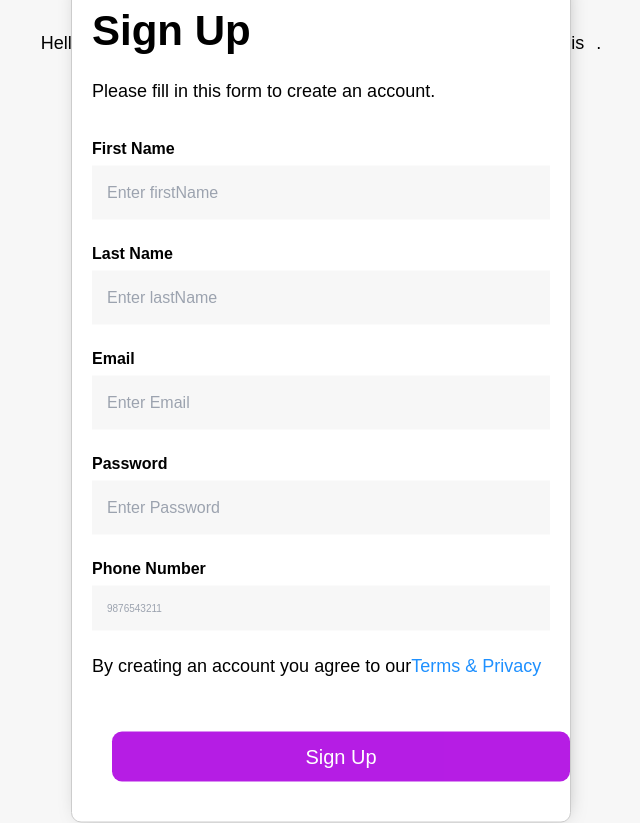
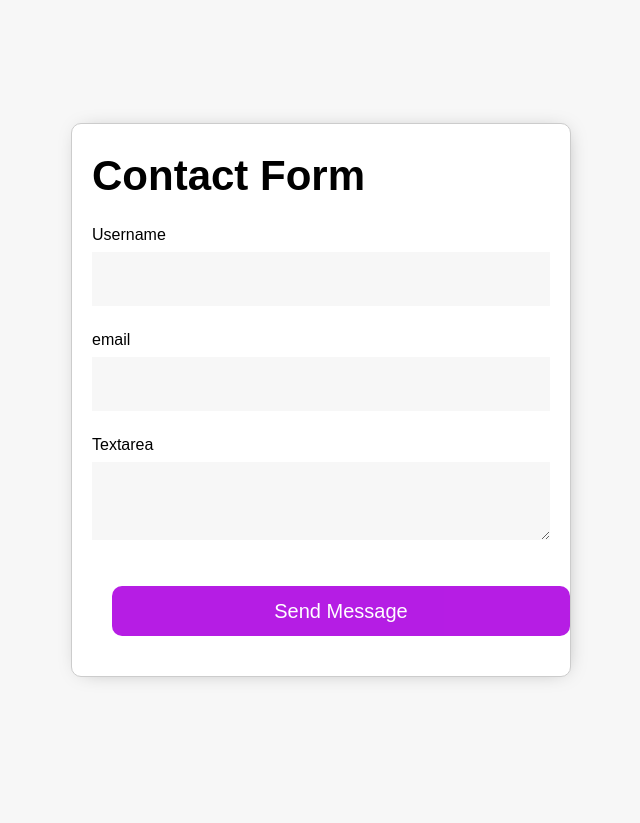
Before and after one commit to saniya0729/React, a React (Vite) app: page / in a window 1280 px wide. Shown: the whole page, without its empty margins (319-959 px from the left). After the commit the page ends 800 px from the top, so only its background shows below. Built offline with nearby package versions, Linux system fonts and the light colour scheme.

Commit message:
changes from local

```diff
--- /dev/null
+++ b/src/components/hooks/Forms/LoginForm.jsx
@@ -0,0 +1,57 @@
+import { useState } from "react";
+
+export const LoginForm = () => {
+  const [username, setUsername] = useState("")
+  const [password, setPassword] = useState("")
+
+  const handleFormSubmit = (e) => {
+    e.preventDefault();
+    const loginData = {
+      username: username,
+      password: password
+    }
+    console.log(loginData)
+  }
+
+
+
+  return (
+    <>
+      <form onSubmit={handleFormSubmit}>
+        <div className="container">
+          <h1>Sign Up</h1>
+
+          <label htmlFor="firstName">
+            <b>Username</b>
+          </label>
+          <input
+            type="text"
+            name="username"
+            placeholder="Enter username"
+            required
+            value={username}
+            onChange={(e) => setUsername(e.target.name)}
+          />
+
+          <label htmlFor="password">
+            <b>Password</b>
+          </label>
+          <input
+            type="password"
+            placeholder="Enter Password"
+            name="password"
+            required
+            value={password}
+            onChange={(e) => setPassword(e.target.value)}
+          />
+
+          <div className="clearfix">
+            <button type="submit" className="btn">
+              Login
+            </button>
+          </div>
+        </div>
+      </form>
+    </>
+  );
+};
--- /dev/null
+++ b/src/components/hooks/Forms/RegistrationReact.jsx
@@ -0,0 +1,127 @@
+//* Using Object State with Spread Operator
+//todo  Tasks:
+//? Refactor the registration form to use a single object (formData) as the initial state.
+//? Update input fields to use object properties.
+//? Use the spread operator to update the form data state efficiently.
+//? Discuss the benefits of using object state over multiple state variables.
+
+import { useState } from "react";
+
+export const RegistrationFormReact = () => {
+  const [user, setUser] = useState({
+    firstName: "",
+    lastName: "",
+    email: "",
+    password: "",
+    phoneNumber: "",
+  });
+
+  const handleInputChange = (e) => {
+    const { name, value } = e.target;
+    setUser((prev) => ({ ...prev, [name]: value }));
+  };
+
+  const handleFormSubmit = (event) => {
+    event.preventDefault();
+    console.log(user);
+  };
+
+  return (
+    <>
+      <form onSubmit={handleFormSubmit}>
+        <div className="container">
+          <h1>Sign Up</h1>
+          <p>Please fill in this form to create an account.</p>
+
+          <label htmlFor="firstName">
+            <b>First Name</b>
+          </label>
+          <input
+            type="text"
+            name="firstName"
+            placeholder="Enter firstName"
+            required
+            value={user.firstName}
+            onChange={handleInputChange}
+          />
+
+          <label htmlFor="lastName">
+            <b>Last Name</b>
+          </label>
+          <input
+            type="text"
+            name="lastName"
+            placeholder="Enter lastName"
+            required
+            value={user.lastName}
+            onChange={handleInputChange}
+          />
+
+          <label htmlFor="email">
+            <b>Email</b>
+          </label>
+          <input
+            type="text"
+            placeholder="Enter Email"
+            name="email"
+            required
+            value={user.email}
+            onChange={handleInputChange}
+          />
+
+          <label htmlFor="password">
+            <b>Password</b>
+          </label>
+          <input
+            type="password"
+            placeholder="Enter Password"
+            name="password"
+            required
+            value={user.password}
+            onChange={handleInputChange}
+          />
+
+          <label htmlFor="phone">
+            <b>Phone Number</b>
+          </label>
+
+          <input
+            type="phone"
+            name="phoneNumber"
+            placeholder="9876543211"
+            required
+            value={user.phoneNumber}
+            onChange={handleInputChange}
+          />
+
+          <p>
+            By creating an account you agree to our
+            <a href="#" style={{ color: "dodgerblue" }}>
+              Terms & Privacy
+            </a>
+          </p>
+
+          <div className="clearfix">
+            <button type="submit" className="btn">
+              Sign Up
+            </button>
+          </div>
+        </div>
+      </form>
+
+      <section
+        className="summary"
+        style={{ textAlign: "center", marginTop: "30px" }}
+      >
+        <p>
+          Hello, my name is
+          <span>
+            {user.firstName} {user.lastName}
+          </span>
+          . My email address is <span>{user.email}</span> and my phone number is
+          <span>{user.phoneNumber}</span>.
+        </p>
+      </section>
+    </>
+  );
+};
--- /dev/null
+++ b/src/components/hooks/Forms/contactForm.jsx
@@ -0,0 +1,92 @@
+import { useState } from "react";
+
+export const ContactForm = () => {
+  // 1st way for getting form data
+  // const [username, setUsername] = useState("")
+  // const [email, setEmail] = useState("")
+  // const [message, setMessage] = useState("")
+
+  // const handleFormSubmit = (e) => {
+  //     e.preventDefault()
+  //     const ContactData = {
+  //         username,
+  //         email,
+  //         message
+  //     }
+  //     console.log(ContactData)
+  // }
+
+  // 2nd way
+  const [contacts, setContacts] = useState({
+    username: "",
+    email: "",
+    message: "",
+  });
+  const handleInputChange = (e) => {
+    const { name, value } = e.target;
+    setContacts((prev) => ({
+      ...prev,
+      [name]: value,
+    }));
+  };
+  const handleFormSubmit = (e) => {
+    e.preventDefault();
+    const contactData = {
+      username,
+      email,
+      message,
+    };
+    console.log(contacts);
+  };
+
+  return (
+    <>
+      <div className="container">
+        <div className="card">
+          <h1>Contact Form</h1>
+          {/* <form action="" onSubmit={handleFormSubmit}>
+                        <label htmlFor="username">Username</label>
+                        <input type="text" name="username"value={contacts.username}  onChange={(e) => setUsername(e.target.value)} required autoComplete="off" />
+                        <label htmlFor="email">email</label>
+                        <input type="text" name="email" value={contacts.email} onChange={(e) => setEmail(e.target.value)} required autoComplete="off" />
+                        <label htmlFor="message">Textarea</label>
+                        <textarea type="text" name="message" value={contacts.message} onChange={(e) => setMessage(e.target.value)} required autoComplete="off" />
+                        <button type="submit">Send
+                         Message</button>
+                    </form> */}
+          {/* 2nd way */}
+          <form action="" onSubmit={handleFormSubmit}>
+            <label htmlFor="username">Username</label>
+            <input
+              type="text"
+              name="username"
+              value={contacts.username}
+              onChange={handleInputChange}
+              required
+              autoComplete="off"
+            />
+            <label htmlFor="email">email</label>
+            <input
+              type="text"
+              name="email"
+              value={contacts.email}
+              onChange={handleInputChange}
+              required
+              autoComplete="off"
+            />
+            <label htmlFor="message">Textarea</label>
+            <textarea
+              type="text"
+              name="message"
+              value={contacts.message}
+              onChange={handleInputChange}
+              required
+              autoComplete="off"
+            />
+            <button type="submit">Send Message</button>
+          </form>
+        </div>
+      </div>
+    </>
+  );
+};
--- a/src/main.jsx
+++ b/src/main.jsx
@@ -13,6 +13,9 @@ import { LiftingTheStateUp } from './components/LiftingTheStateUp.jsx'
 import { ToggleSwitch } from './components/ToggleSwitch.jsx'
 
 import { RegistrationForm } from './components/hooks/Forms/Registration.jsx'
+import { RegistrationFormReact } from './components/hooks/Forms/RegistrationReact.jsx'
+import { LoginForm } from './components/hooks/Forms/LoginForm.jsx'
+import { ContactForm } from './components/hooks/Forms/contactForm.jsx'
 
 createRoot(document.getElementById('root')).render(
   <StrictMode>
@@ -26,6 +29,9 @@ createRoot(document.getElementById('root')).render(
      {/* <DerivedState/> */}
      {/* <LiftingTheStateUp/> */}
      {/* <ToggleSwitch/> */}
-     <RegistrationForm/>
+     {/* <RegistrationForm/> */}
+     {/* <RegistrationFormReact/> */}
+     {/* <LoginForm/> */}
+     <ContactForm/>
   </StrictMode>,
 )
```
